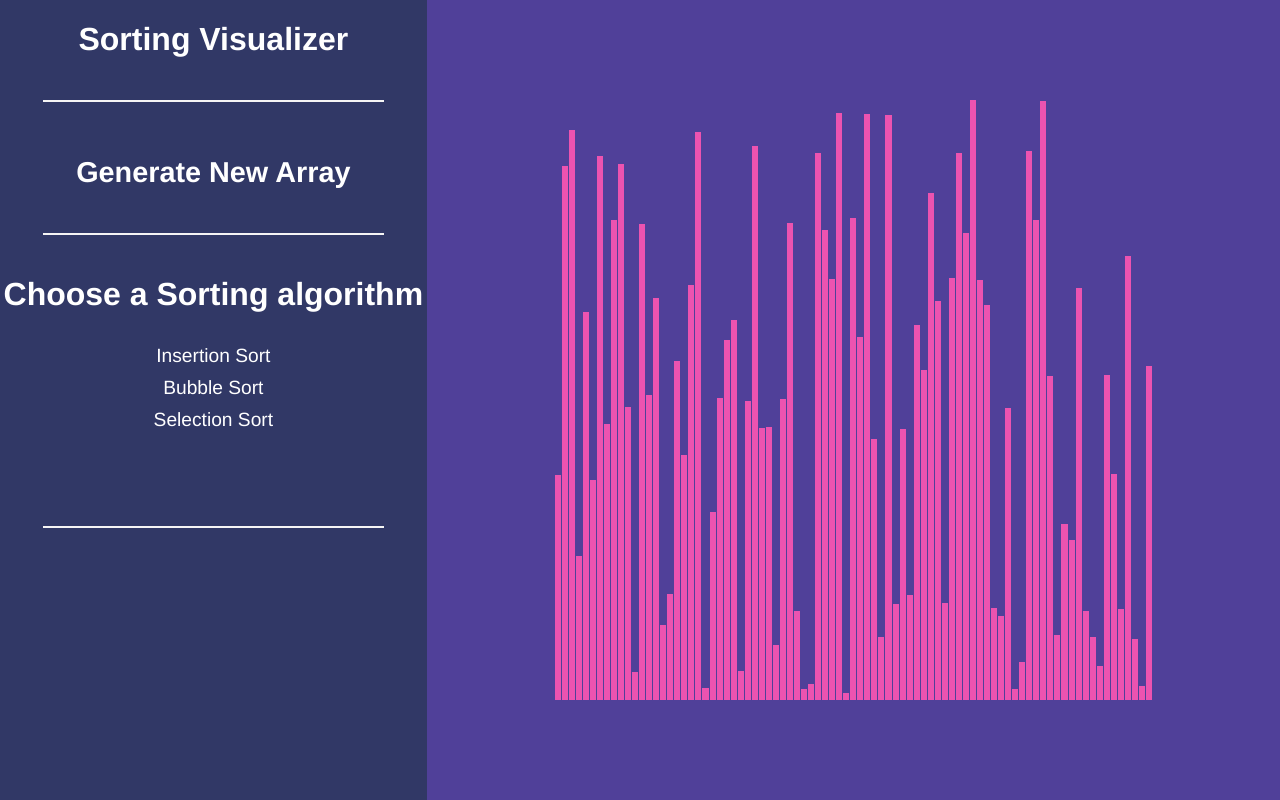
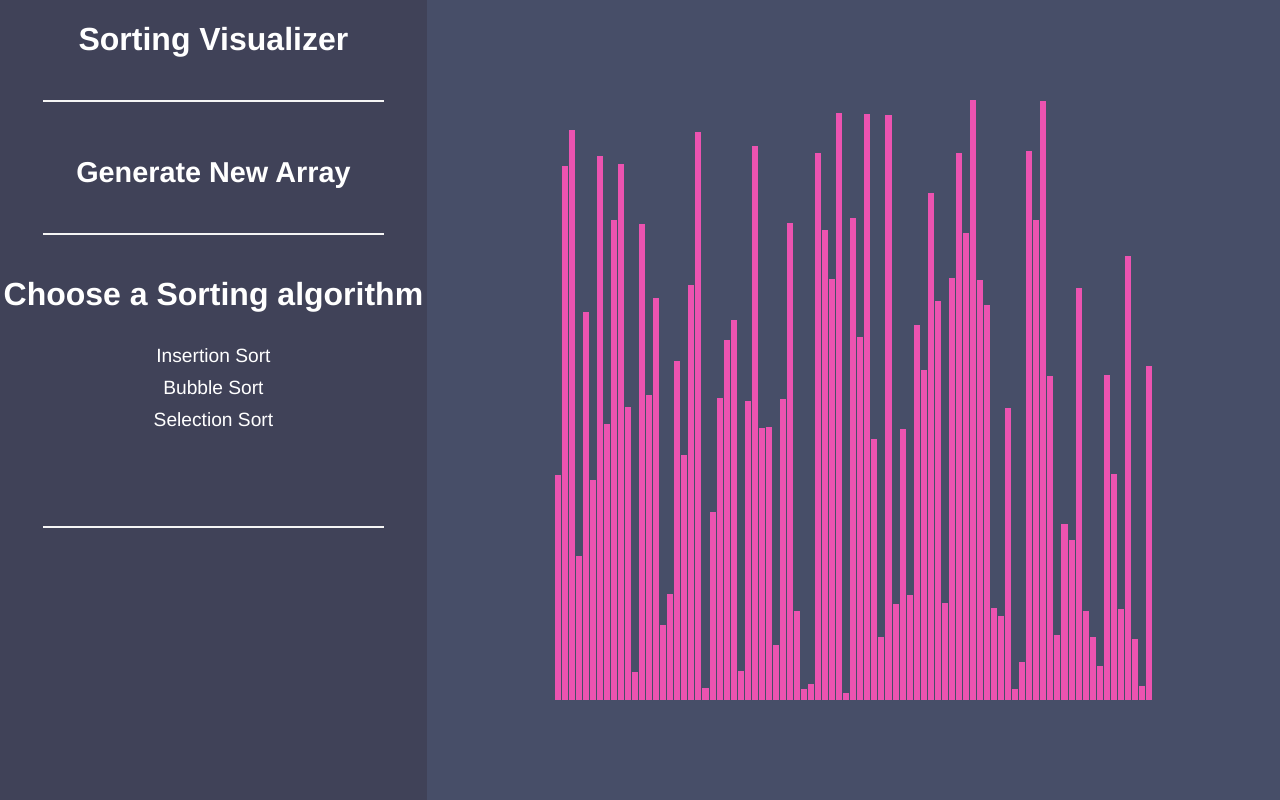
Before and after one commit to timurturut/SortingVisualizer, a React (Create React App) app: page / in a window 1280 px wide. Built offline with nearby package versions, Linux system fonts and the light colour scheme.

Commit message:
color change

```diff
--- a/public/index.html
+++ b/public/index.html
@@ -7,7 +7,7 @@
     <meta name="theme-color" content="#000000" />
     <meta
       name="Sorting Visualizer"
-      content="Sorting Visualizer Animation"
+      content="Sorting Visualizer Animation bubble sort insertion sort selection sort Timur Can Turut"
     />
     <link rel="apple-touch-icon" href="%PUBLIC_URL%/apple-touch-icon.png" />
     <!--
--- a/src/LeftBar/LeftBar.css
+++ b/src/LeftBar/LeftBar.css
@@ -21,7 +21,7 @@
 
 
     height: 100vh;
-    background-color: #313866;
+    background-color: #404258;
     color: white;
 }
 
--- a/src/SortingVisualizer/SortingVisualizer.css
+++ b/src/SortingVisualizer/SortingVisualizer.css
@@ -3,7 +3,7 @@
     justify-items: center;
     align-items: center;
     height: 100vh;
-    background-color: #504099;
+    background-color: #474E68;
   }
 .arrayContainer{
     display: grid;
```
